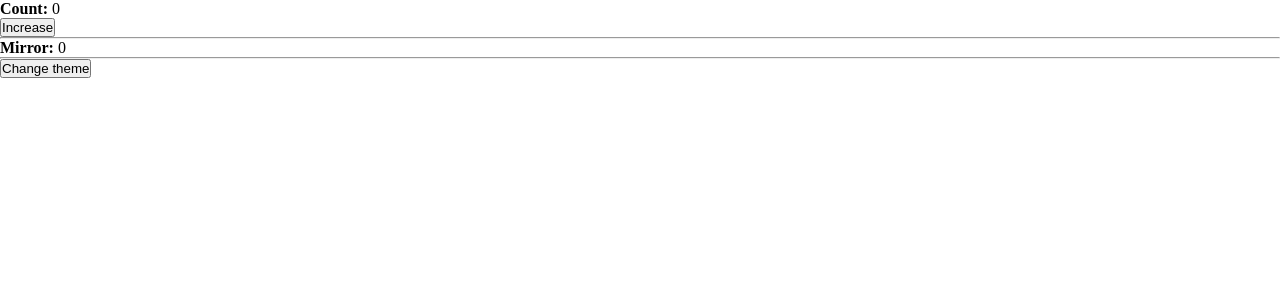
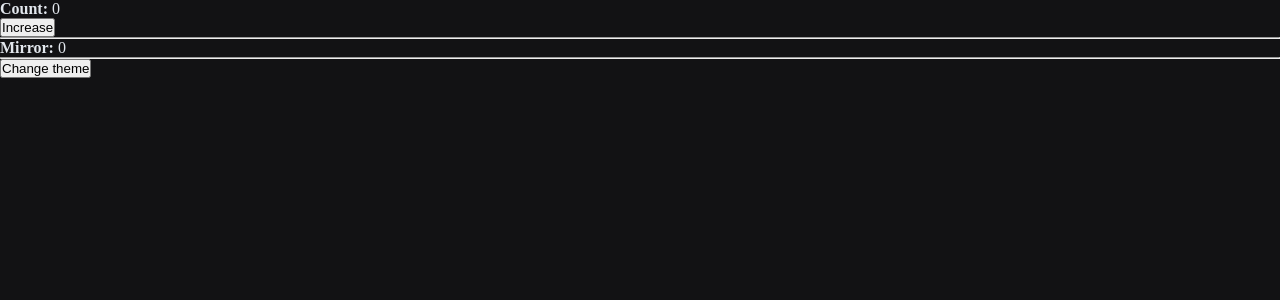
Before and after one commit to bprofiro/react-context-api, a React (Create React App) app in the folder web/: page / in a window 1280 px wide. Shown: the top 300 px of the page. Built offline with nearby package versions, Linux system fonts and the light colour scheme.

Commit message:
Enable ThemeContext into component

```diff
--- a/web/src/components/Container/index.tsx
+++ b/web/src/components/Container/index.tsx
@@ -1,13 +1,21 @@
 import React from 'react'
+import { themes, useTheme } from '../../context/ThemeContext'
 
 const Container: React.FunctionComponent = ({ children }) => {
+  const { theme, setTheme } = useTheme()
+
   return (
-    <div>
+    <div style={{
+      width: '100vw',
+      height: '100vh',
+      background: theme.color.background,
+      color: theme.color.text,
+    }}>
       {children}
 
       <hr />
 
-      <button>
+      <button onClick={() => setTheme(theme.name === 'dark' ? themes[1] : themes[0])}>
         Change theme
       </button>
     </div>
```
